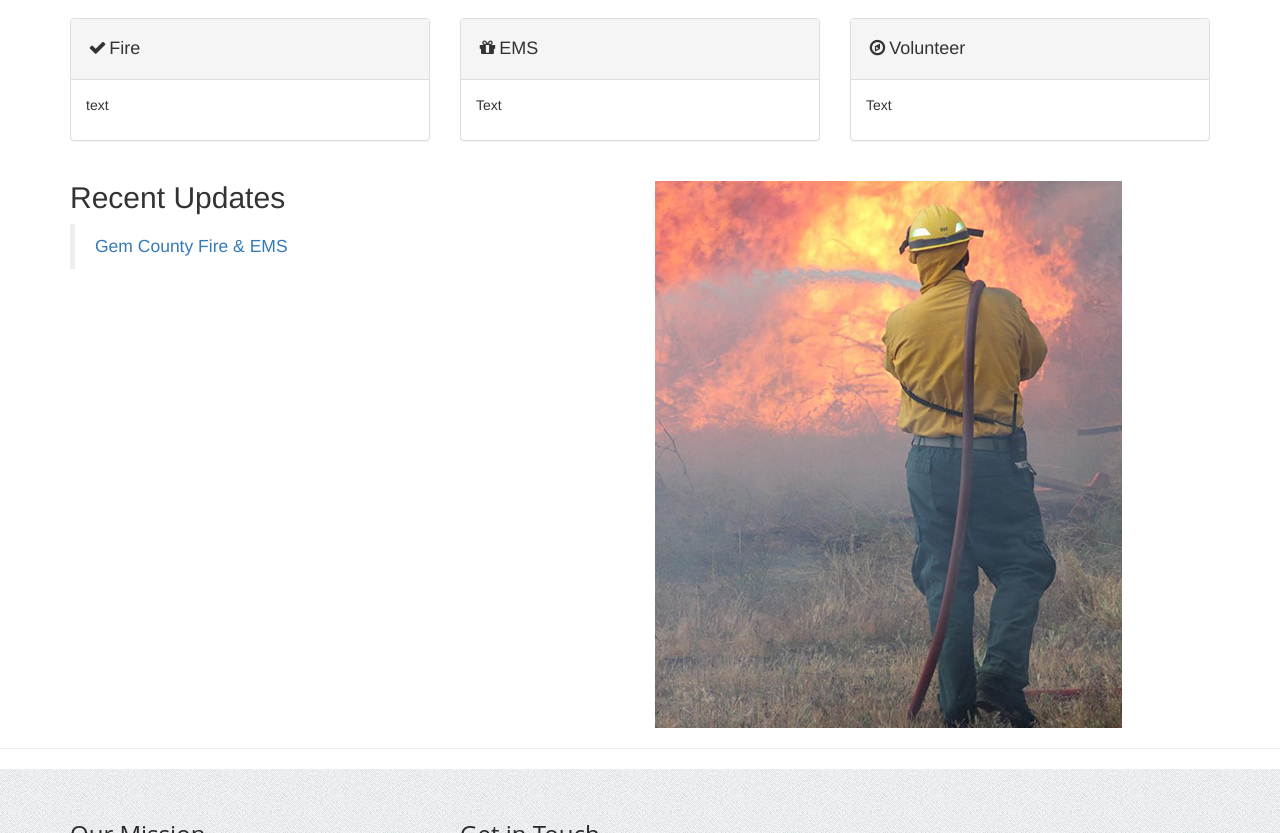
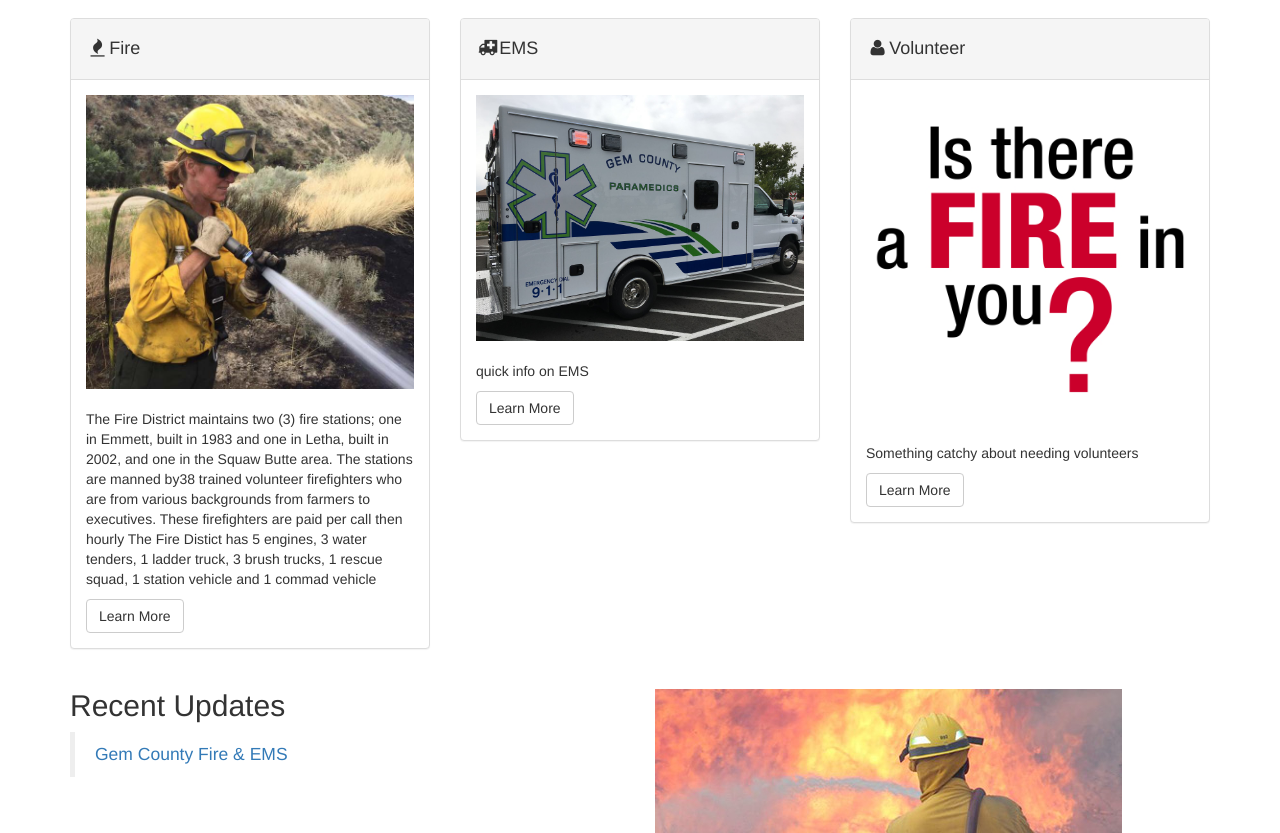
Before and after one commit to RedX-co/GemFireEms, a website: page index.html in a window 1280 px wide. Shown: the part 509-1342 px from the top of the page. Drawn offline with Linux system fonts and the light colour scheme.

Commit message:
version 0.0.2

```diff
--- a/css/modern-business.css
+++ b/css/modern-business.css
@@ -1,3 +1,5 @@
+
+
 .intro-header {
 	padding-top: 100px; /* If you're making other pages, make sure there is 50px of padding to make sure the navbar doesn't overlap content! */
 	padding-bottom: 80px;
--- a/index.html
+++ b/index.html
@@ -91,7 +91,7 @@
     <div class="container">
       <div class="row">
         <div class="col-lg-12">
-            <img src="img/logo.png" class="img-responsive center-block" />
+            <img src="img/logo.png" class="img-responsive center-block">
           </div>
         </div>
       </div>
@@ -108,30 +108,44 @@
             <div class="col-md-4">
                 <div class="panel panel-default">
                     <div class="panel-heading">
-                        <h4><i class="fa fa-fw fa-check"></i>Fire</h4>
+                        <h4><i class="fa fa-fw fa-fire"></i>Fire</h4>
                     </div>
                     <div class="panel-body">
-                        <p>text</p>
+                      <img src="img/brush.jpg" class="img-responsive center-block">
+                      <br>
+                        <p>The Fire District maintains two (3) fire stations; one in Emmett, built in 1983 and one in Letha, built in 2002,
+                          and one in the Squaw Butte area. The stations are manned by38 trained
+                          volunteer firefighters who are from various backgrounds from farmers to executives.
+                          These firefighters are paid per call then hourly The Fire Distict has 5 engines,
+                          3 water tenders, 1 ladder truck, 3 brush trucks, 1 rescue squad, 1 station vehicle and 1 commad vehicle
+                        </p>
+                        <a href="fire.html" class="btn btn-default">Learn More</a>
                     </div>
                 </div>
             </div>
             <div class="col-md-4">
                 <div class="panel panel-default">
                     <div class="panel-heading">
-                        <h4><i class="fa fa-fw fa-gift"></i>EMS</h4>
+                        <h4><i class="fa fa-fw fa-ambulance"></i>EMS</h4>
                     </div>
                     <div class="panel-body">
-                        <p>Text</p>
+                        <img src="img/ambulance.jpg" class="img-responsive center-block">
+                        <br>
+                        <p>quick info on EMS </p>
+                        <a href="ems.html" class="btn btn-default">Learn More</a>
                     </div>
                 </div>
             </div>
             <div class="col-md-4">
                 <div class="panel panel-default">
                     <div class="panel-heading">
-                        <h4><i class="fa fa-fw fa-compass"></i>Volunteer</h4>
+                        <h4><i class="fa fa-fw fa-user"></i>Volunteer</h4>
                     </div>
                     <div class="panel-body">
-                        <p>Text</p>
+                      <img src="img/fireinyou.jpg" class="img-responsive center-block">
+                      <br>
+                        <p>Something catchy about needing volunteers</p>
+                        <a href="volunteer.html" class="btn btn-default">Learn More</a>
                     </div>
                 </div>
             </div>
```
Also changed, not shown: ems.html (+51 -2 lines), img/ambulance.jpg (added), img/brush.jpg (added), img/fireinyou.jpg (added).
